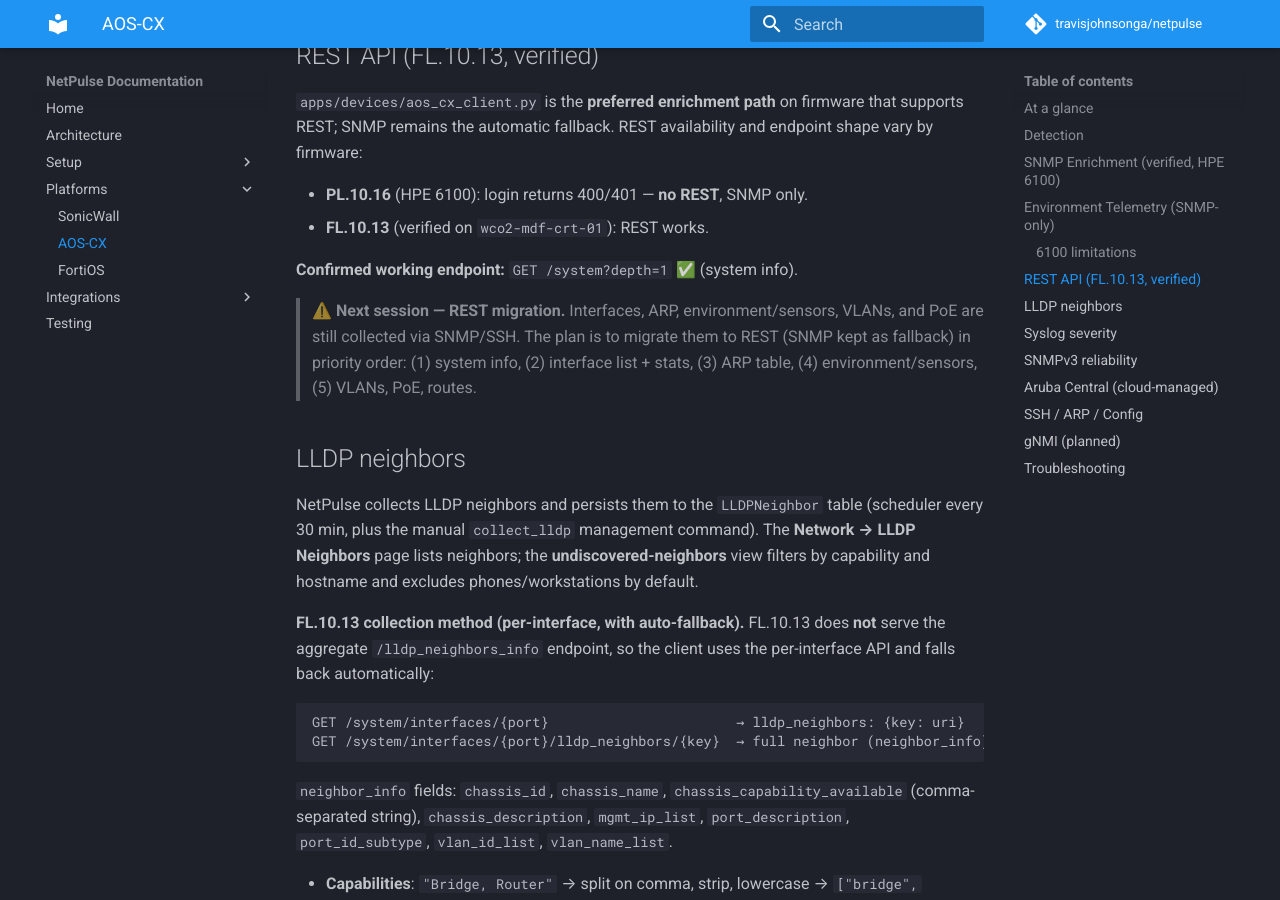
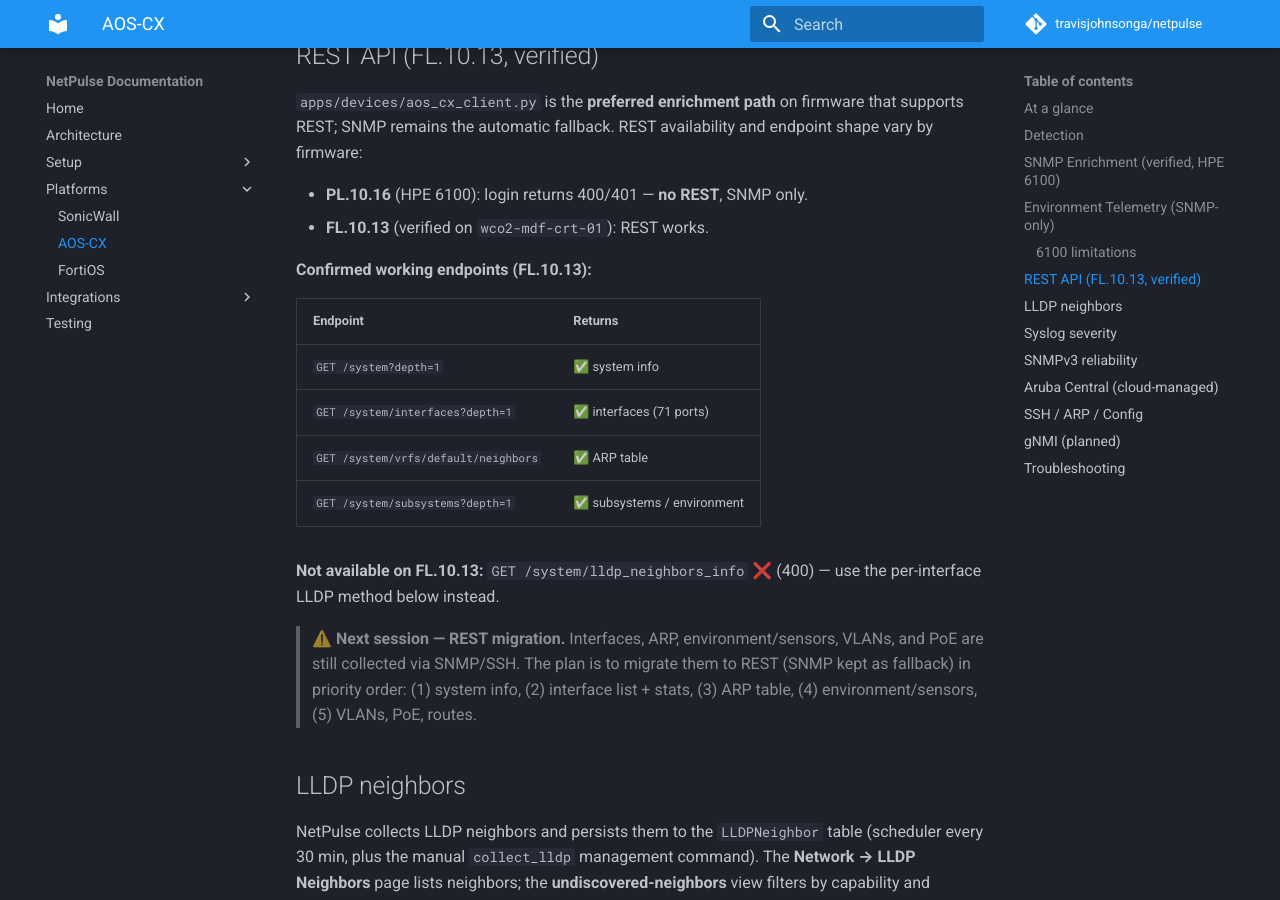
Before and after one commit to travisjohnsonga/netpulse, an MkDocs documentation site: the page built from docs/platforms/aos_cx.md, in a window 1280 px wide and 900 px high, scrolled down 2669 px. Built offline with MkDocs 1.6.1 and Material for MkDocs 9.7.7, drawn with Linux system fonts in a browser that asks for light colours; comment, search, counter and statistics services are not loaded.

Commit message:
docs(aos_cx): add confirmed FL.10.13 REST endpoints (interfaces, ARP, subsystems)
Co-Authored-By: Claude Opus 4.8 (1M context) <noreply@anthropic.com>

```diff
--- a/docs/platforms/aos_cx.md
+++ b/docs/platforms/aos_cx.md
@@ -95,7 +95,17 @@ endpoint shape vary by firmware:
 - **PL.10.16** (HPE 6100): login returns 400/401 — **no REST**, SNMP only.
 - **FL.10.13** (verified on `wco2-mdf-crt-01`): REST works.
 
-**Confirmed working endpoint:** `GET /system?depth=1` ✅ (system info).
+**Confirmed working endpoints (FL.10.13):**
+
+| Endpoint                               | Returns           |
+|----------------------------------------|-------------------|
+| `GET /system?depth=1`                  | ✅ system info     |
+| `GET /system/interfaces?depth=1`       | ✅ interfaces (71 ports) |
+| `GET /system/vrfs/default/neighbors`   | ✅ ARP table       |
+| `GET /system/subsystems?depth=1`       | ✅ subsystems / environment |
+
+**Not available on FL.10.13:** `GET /system/lldp_neighbors_info` ❌ (400) — use
+the per-interface LLDP method below instead.
 
 > ⚠️ **Next session — REST migration.** Interfaces, ARP, environment/sensors,
 > VLANs, and PoE are still collected via SNMP/SSH. The plan is to migrate them to
```
